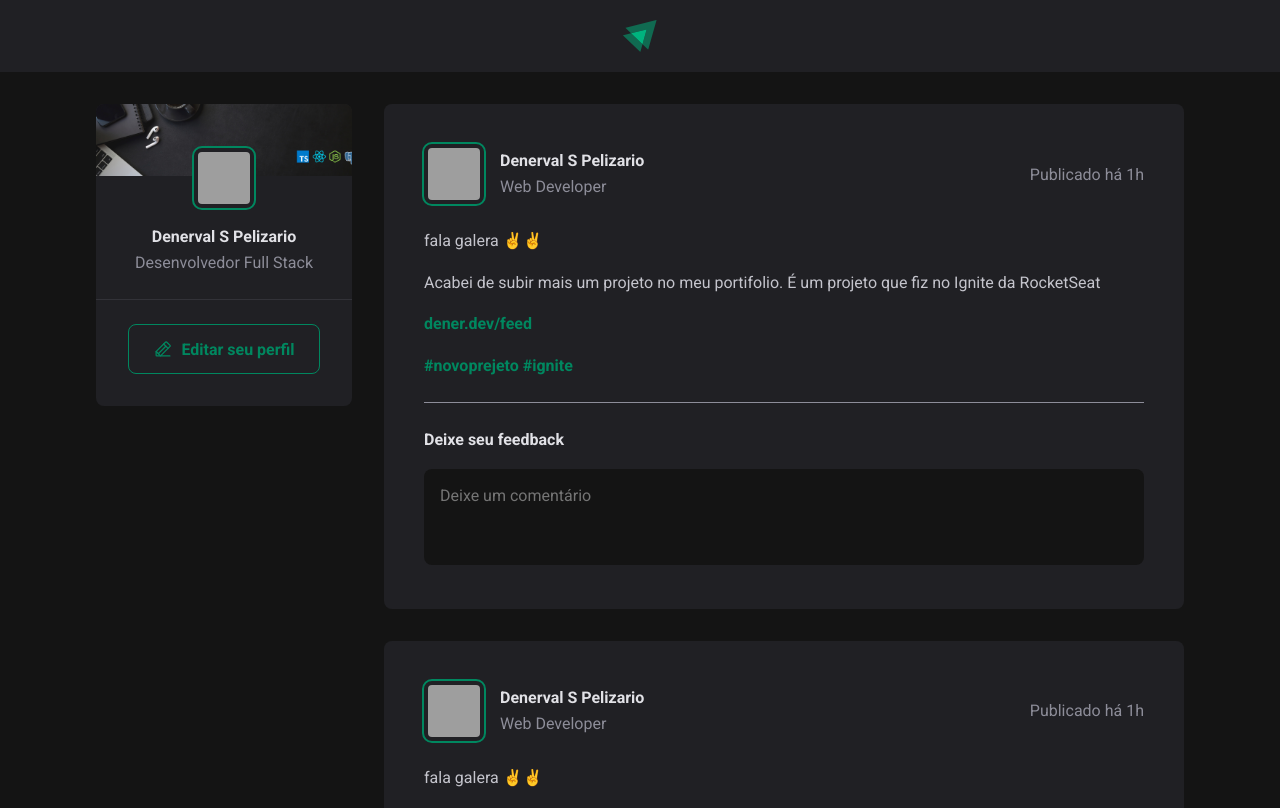
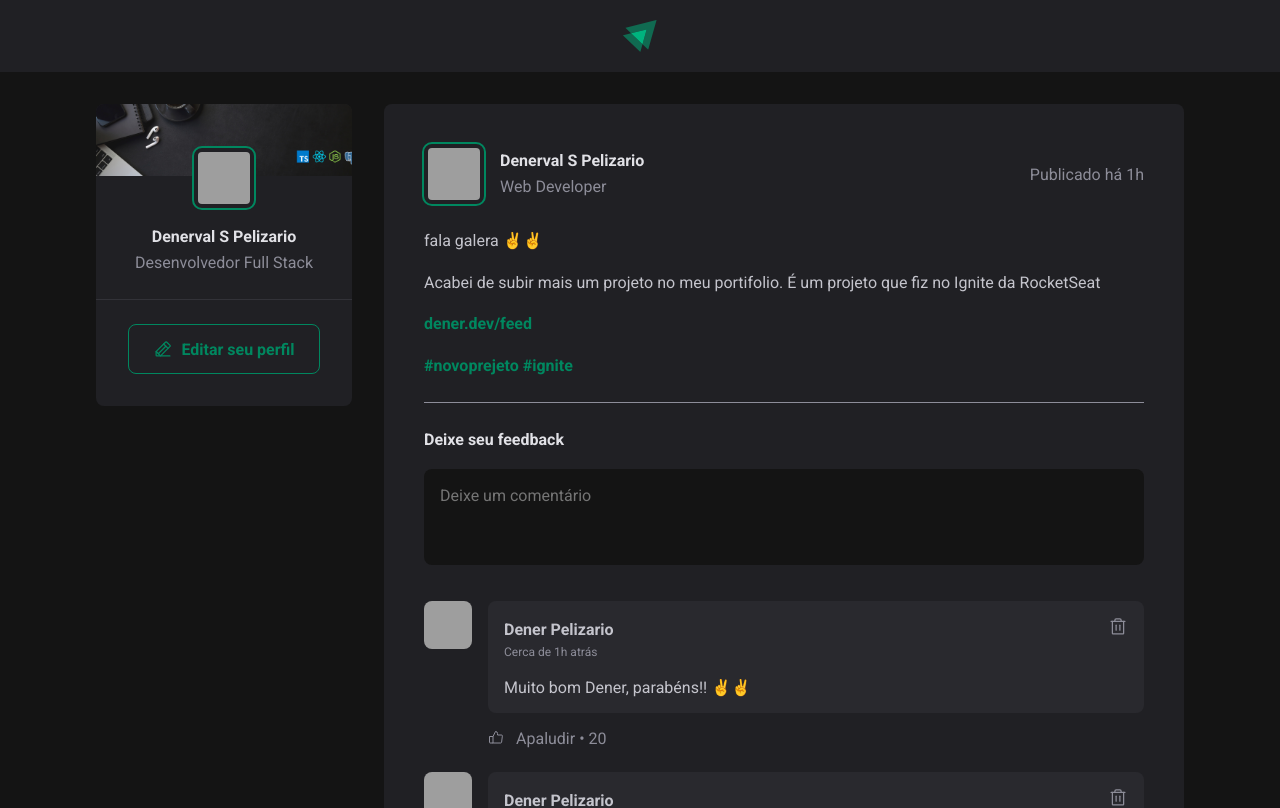
Before and after one commit to denervalspelizario/AppFeed, a React (Vite) app: page / in a window 1280 px wide. Shown: the top 808 px of the page. Built offline with nearby package versions, Linux system fonts and the light colour scheme; grey boxes are pictures that could not be loaded.

Commit message:
update criacao e estilizacao de component  Comment

```diff
--- /dev/null
+++ b/src/components/Comment.jsx
@@ -0,0 +1,40 @@
+import { ThumbsUp, Trash } from 'phosphor-react';
+import styles from './Comment.module.css';
+
+
+export function Comment() {
+  return (
+    <header className={styles.comment}>
+      <img
+          className={styles.avatar}
+          src="https://avatars.githubusercontent.com/u/107011276?v=4"
+          alt="foto de perfil"
+        />
+
+      <div className={styles.commentBox}>
+        <div className={styles.commentContent}>
+          <header>
+            <div className={styles.authorAndTime}>
+              <strong>Dener Pelizario</strong>
+              <time title='11 de Maio ás 08:13' dateTime='2023-09-29 09:20:40'>Cerca de 1h atrás</time>
+            </div>
+
+            <button title='Deletar Comentário'>
+              <Trash size={20}/>
+            </button>
+
+          </header>
+
+          <p>Muito bom Dener, parabéns!! ✌️✌️</p>
+        </div>
+
+        <footer>
+          <button>
+            <ThumbsUp />
+            Apaludir <span>20</span>
+          </button>
+        </footer>
+      </div>
+    </header>
+  )
+}
--- /dev/null
+++ b/src/components/Comment.module.css
@@ -0,0 +1,89 @@
+.comment {
+  margin-top: 1.5rem;
+  display: flex;
+  gap: 1rem;
+}
+
+
+.comment > img{ /*Estilizando a primeira img de comment*/
+  width: 3rem;
+  height: 3rem;
+  border-radius: 8px;
+}
+
+.commentBox {
+  flex: 1; /*esticando ao maximo possivel a div*/
+
+}
+
+.commentContent {
+  background: var(--gray-700);
+  border-radius: 8px;
+  padding: 1rem;
+}
+
+.commentContent  header{
+  display: flex;
+  align-items: flex-start;
+  justify-content: space-between;
+}
+
+
+.authorAndTime strong {
+  display: block;
+  font-size: 1rem;
+  line-height: 1.6;
+}
+
+.authorAndTime time {
+  display: block;
+  font-size: 0.75rem;
+  line-height: 1.6;
+  color: var(--gray-400);
+}
+
+.commentContent  header button{
+  background: transparent;
+  border: 0;
+  color: var(--gray-400);
+  cursor: pointer;
+  line-height: 0;
+  border-radius: 2px;
+}
+
+.commentContent  header button:hover{
+  color: var(--red-500);
+}
+
+.commentContent p {
+  margin-top: 1rem;
+  color: var(--gray-300);
+}
+
+.commentBox footer {
+  margin-top: 1rem;
+}
+
+.commentBox footer button {
+  background: transparent;
+  border: 0;
+  color: var(--gray-400);
+  cursor: pointer;
+
+  display: flex;
+  align-items: center;
+  border-radius: 2px;
+}
+
+.commentBox footer button:hover {
+  color: var(--green-300);
+}
+
+.commentBox footer button svg{ /* pegando para estilizar o icon(svg)*/
+   margin-right: 0.75rem;
+}
+
+.commentBox footer button span::before{ /* pegando o elemento ANTES do span*/
+  content: "\2022"; /* adicionando o elemento "\2022"( * ) */
+  padding: 0 0.25rem;
+}
--- a/src/components/Post.jsx
+++ b/src/components/Post.jsx
@@ -1,3 +1,4 @@
+import { Comment } from './Comment';
 import styles from './Post.module.css';
 
 
@@ -41,6 +42,12 @@
         <button type='submit'>Publicar</button>
       </footer>
      </form>
+
+     <div className={styles.commentList}>
+      <Comment />
+      <Comment />
+      <Comment />
+     </div>
     </article>
   )
 }
--- a/src/components/Post.module.css
+++ b/src/components/Post.module.css
@@ -114,3 +114,7 @@
 .commentForm button[type=submit]:hover{
   background: var(--green-300);
 }
+
+.commentList {
+  margin-top: 2rem;
+}
--- a/src/global.css
+++ b/src/global.css
@@ -10,6 +10,8 @@
 
   --green-300: #00B37E;
   --green-500: #00875f;
+
+  --red-500: #F75A68;
 }
 
 :focus {
```
